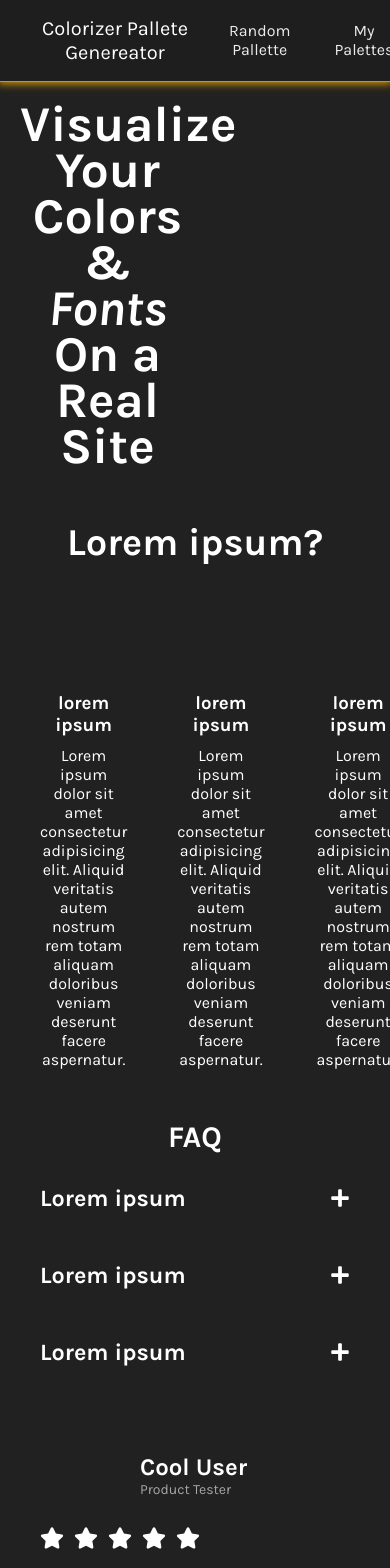
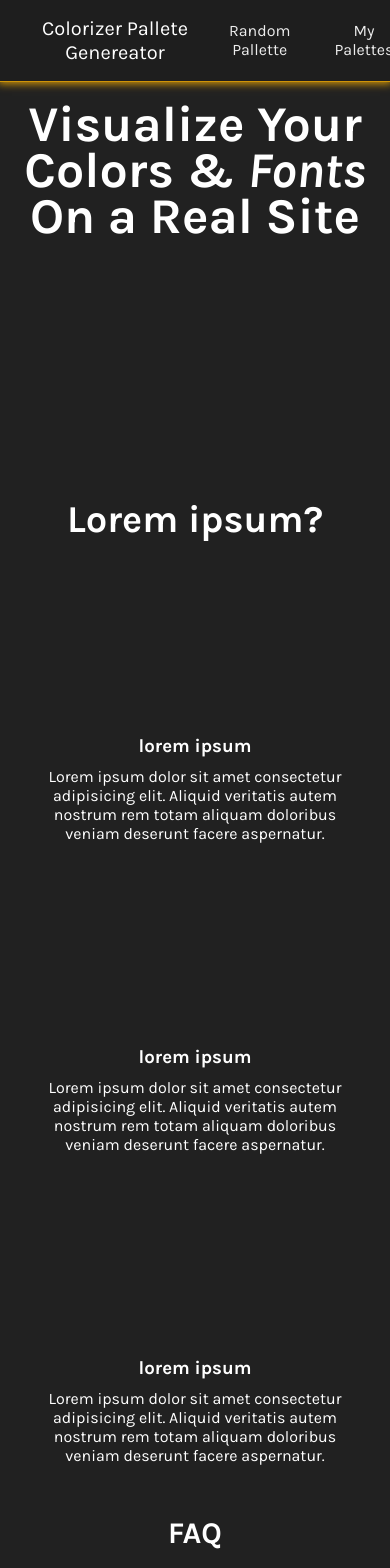
Before and after one commit to Degner3/Ts-Pallete-Generator, a React (Vite) app: page /test in a window 390 px wide. Shown: the top 1568 px of the page. Built offline with nearby package versions, Linux system fonts and the light colour scheme.

Commit message:
mobile friendly

```diff
--- a/src/Layout/Homepage/Homepage.module.scss
+++ b/src/Layout/Homepage/Homepage.module.scss
@@ -27,3 +27,11 @@
 
     }
 }
+@media (max-width: 500px) {
+    .content{
+        min-height: 120vh;
+        h1{
+            font-size: 50px;
+        }
+    }
+}
--- a/src/Layout/TestPage.tsx/TestPage.module.scss
+++ b/src/Layout/TestPage.tsx/TestPage.module.scss
@@ -53,3 +53,32 @@
         }
     }
 }
+
+@media (max-width: 500px) {
+    .container{
+        .hero{
+            flex-direction: column;
+            h1{
+                width: 100%;
+            }
+            div{
+                width: 100%;
+                aspect-ratio: 2/1;
+            }
+        }
+    }
+}
+
+@media (max-width: 575px) {
+    .container{
+        .cards{
+            .cardsContainer{
+                display: flex;
+                flex-wrap: wrap;
+                .card{
+                    min-width: 150px;
+                }
+            }
+        }
+    }
+}
```
